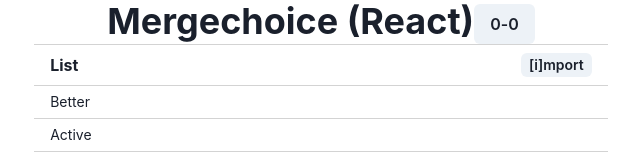
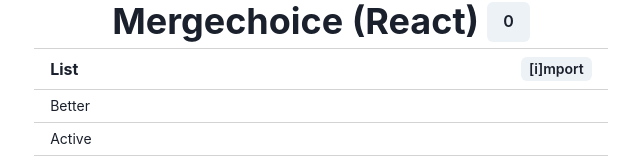
Before and after one commit to davidystephenson/mergechoice-react, a React (Vite) app: page / in a window 1280 px wide. Shown: the top 160 px of the page, without its empty margins (319-959 px from the left). Built offline with nearby package versions, Linux system fonts and the light colour scheme.

Commit message:
Label special choice counts

```diff
--- a/src/context/movies/MoviesProvider.tsx
+++ b/src/context/movies/MoviesProvider.tsx
@@ -15,6 +15,8 @@ import yeast from 'yeast'
 import findById from '../../service/findById'
 import getPoints from '../../service/getPoints'
 import removeFromOperations from '../../service/removeFromOperations'
+import getOperations from '../../service/getOperations'
+import getTotalSteps from '../../service/getTotalSteps'
 
 export default function MoviesProvider ({
   children
@@ -124,15 +126,65 @@ export default function MoviesProvider ({
       items: state.activeItems,
       choice: state.choice
     })
+  const random = state.choice?.random === true
+  const activeTotal = getTotalSteps({
+    items: state.activeItems,
+    operations: state.activeOperations
+  })
+  const betterTotal = getTotalSteps({
+    items: state.betterItems,
+    operations: state.betterOperations
+  })
+  const worseTotal = getTotalSteps({
+    items: state.worseItems,
+    operations: state.worseOperations
+  })
+  const reserveOperations = state.reserveItems.map(item => {
+    return {
+      input: [[], []],
+      output: [item.id]
+    }
+  })
+  const newReserveOperations = getOperations({
+    activeOperations: reserveOperations
+  })
+  const activePostOperation = {
+    input: [[], []],
+    output: state.activeItems.map(item => item.id)
+  }
+  const betterPostOperation = {
+    input: [[], []],
+    output: state.betterItems.map(item => item.id)
+  }
+  const worsePostOperation = {
+    input: [[], []],
+    output: state.worseItems.map(item => item.id)
+  }
+  const reserveTotal = getTotalSteps({
+    items: [...state.activeItems, ...state.betterItems, ...state.reserveItems, ...state.worseItems],
+    operations: [
+      ...newReserveOperations,
+      activePostOperation,
+      betterPostOperation,
+      worsePostOperation
+    ]
+  })
+  const minimumCount = activeTotal.minimum + betterTotal.minimum + worseTotal.minimum + reserveTotal.minimum
+  const maximumCount = activeTotal.maximum + betterTotal.maximum + worseTotal.maximum + reserveTotal.maximum
+  const equalCount = minimumCount === maximumCount
   const value: MoviesContextValue = {
     ...state,
     choose,
     choosing,
     createRandomMovieChoice,
     defaultOptionIndex,
+    equalCount,
+    maximumCount,
+    minimumCount,
     movies: state.activeItems,
     populateMovies,
     removeMovie,
+    random,
     rewind,
     state
   }
--- a/src/types.ts
+++ b/src/types.ts
@@ -66,10 +66,14 @@ export interface MoviesContextValue extends State {
   choosing: boolean
   createRandomMovieChoice: () => void
   defaultOptionIndex: number | undefined
+  equalCount: boolean
+  maximumCount: number
+  minimumCount: number
   movies: Movie[]
   populateMovies: ({ movies }: { movies: Movie[] }) => void
   removeMovie: ({ id }: { id: string }) => void
   history: HistoryEvent[]
+  random: boolean
   rewind: ({ historyEventId }: { historyEventId: string }) => void
   state: State
 }
--- a/src/view/ChoiceCounter.tsx
+++ b/src/view/ChoiceCounter.tsx
@@ -1,61 +1,28 @@
-import { Button, HStack, Icon, Text } from '@chakra-ui/react'
-import useMoviesContext from '../context/movies/useMoviesContext'
-import getTotalSteps from '../service/getTotalSteps'
-import getOperations from '../service/getOperations'
-import { GiPerspectiveDiceSixFacesRandom } from 'react-icons/gi'
+import {
+  Button,
+  Popover,
+  PopoverArrow,
+  PopoverBody,
+  PopoverContent,
+  PopoverTrigger
+} from '@chakra-ui/react'
+import ChoiceCounterLabelView from './ChoiceCounterLabel'
+import ChoiceCounterDetailsView from './ChoicedCounterDetails'
 
 export default function ChoiceCounterView (): JSX.Element {
-  const moviesContextValue = useMoviesContext()
-  const activeTotal = getTotalSteps({
-    items: moviesContextValue.activeItems,
-    operations: moviesContextValue.activeOperations
-  })
-  const betterTotal = getTotalSteps({
-    items: moviesContextValue.betterItems,
-    operations: moviesContextValue.betterOperations
-  })
-  const worseTotal = getTotalSteps({
-    items: moviesContextValue.worseItems,
-    operations: moviesContextValue.worseOperations
-  })
-  const reserveOperations = moviesContextValue.reserveItems.map(item => {
-    return {
-      input: [[], []],
-      output: [item.id]
-    }
-  })
-  const newReserveOperations = getOperations({
-    activeOperations: reserveOperations
-  })
-  const activePostOperation = {
-    input: [[], []],
-    output: moviesContextValue.activeItems.map(item => item.id)
-  }
-  const betterPostOperation = {
-    input: [[], []],
-    output: moviesContextValue.betterItems.map(item => item.id)
-  }
-  const worsePostOperation = {
-    input: [[], []],
-    output: moviesContextValue.worseItems.map(item => item.id)
-  }
-  const reserveTotal = getTotalSteps({
-    items: [...moviesContextValue.activeItems, ...moviesContextValue.betterItems, ...moviesContextValue.reserveItems, ...moviesContextValue.worseItems],
-    operations: [
-      ...newReserveOperations,
-      activePostOperation,
-      betterPostOperation,
-      worsePostOperation
-    ]
-  })
-  const minimumTotal = activeTotal.minimum + betterTotal.minimum + worseTotal.minimum + reserveTotal.minimum
-  const maximumTotal = activeTotal.maximum + betterTotal.maximum + worseTotal.maximum + reserveTotal.maximum
-  const random = moviesContextValue.state.choice?.random === true
-  const minimum = random ? <Text>1</Text> : <Text>{minimumTotal}</Text>
-  const maximum = random ? <Icon as={GiPerspectiveDiceSixFacesRandom} /> : <Text>{maximumTotal}</Text>
   return (
-    <Button variant='solid'>
-      <HStack spacing='0'>{minimum}<Text>-</Text>{maximum}</HStack>
-    </Button>
+    <Popover>
+      <PopoverTrigger>
+        <Button variant='solid'>
+          <ChoiceCounterLabelView />
+        </Button>
+      </PopoverTrigger>
+      <PopoverContent w='fit-content'>
+        <PopoverArrow />
+        <PopoverBody>
+          <ChoiceCounterDetailsView />
+        </PopoverBody>
+      </PopoverContent>
+    </Popover>
   )
 }
--- /dev/null
+++ b/src/view/ChoiceCounterLabel.tsx
@@ -0,0 +1,22 @@
+import { HStack, Text } from '@chakra-ui/react'
+import MinimumLabelView from './MinimumLabel'
+import MaximumLabel from './MaximumLabel'
+import useMoviesContext from '../context/movies/useMoviesContext'
+import { CheckIcon } from '@chakra-ui/icons'
+
+export default function ChoiceCounterLabelView (): JSX.Element {
+  const moviesContextValue = useMoviesContext()
+  if (moviesContextValue.finalized) {
+    return <CheckIcon />
+  }
+  if (moviesContextValue.equalCount && !moviesContextValue.random) {
+    return <span>{moviesContextValue.maximumCount}</span>
+  }
+  return (
+    <HStack>
+      <MinimumLabelView />
+      <Text>-</Text>
+      <MaximumLabel />
+    </HStack>
+  )
+}
--- /dev/null
+++ b/src/view/ChoicedCounterDetails.tsx
@@ -0,0 +1,26 @@
+import { Text } from '@chakra-ui/react'
+import useMoviesContext from '../context/movies/useMoviesContext'
+
+export default function ChoiceCounterDetailsView (): JSX.Element {
+  const moviesContextValue = useMoviesContext()
+  if (moviesContextValue.finalized) {
+    return <>Your list is sorted!</>
+  }
+  if (moviesContextValue.random) {
+    return (
+      <>
+        <Text>You have to make at least 1 choice.</Text>
+        <Text>The maximum number of choices comes from the random choice.</Text>
+      </>
+    )
+  }
+  if (moviesContextValue.equalCount) {
+    return <>You have 1 more choice.</>
+  }
+  return (
+    <>
+      <Text>You have at least {moviesContextValue.minimumCount} more choices.</Text>
+      <Text>You have at most {moviesContextValue.maximumCount} more choices.</Text>
+    </>
+  )
+}
--- /dev/null
+++ b/src/view/MaximumLabel.tsx
@@ -0,0 +1,11 @@
+import { Icon } from '@chakra-ui/icons'
+import useMoviesContext from '../context/movies/useMoviesContext'
+import { GiPerspectiveDiceSixFacesRandom } from 'react-icons/gi'
+
+export default function MinimumLabelView (): JSX.Element {
+  const moviesContextValue = useMoviesContext()
+  if (moviesContextValue.random) {
+    return <Icon as={GiPerspectiveDiceSixFacesRandom} />
+  }
+  return <span>{moviesContextValue.maximumCount}</span>
+}
--- /dev/null
+++ b/src/view/MinimumLabel.tsx
@@ -0,0 +1,9 @@
+import useMoviesContext from '../context/movies/useMoviesContext'
+
+export default function MinimumLabelView (): JSX.Element {
+  const moviesContextValue = useMoviesContext()
+  if (moviesContextValue.random) {
+    return <span>1</span>
+  }
+  return <span>{moviesContextValue.minimumCount}</span>
+}
--- a/src/view/Movies.tsx
+++ b/src/view/Movies.tsx
@@ -29,10 +29,12 @@ export default function MoviesView (): JSX.Element {
   )
   return (
     <VStack spacing='0'>
-      <Heading textAlign='center'>
-        Mergechoice (React)
+      <HStack mb='5px'>
+        <Heading>
+          Mergechoice (React)
+        </Heading>
         <ChoiceCounterView />
-      </Heading>
+      </HStack>
       <HStack flexWrap='wrap' justifyContent='center'>
         <OptionProvider
           chooseHotkey='a'
--- a/src/view/RandomButton.tsx
+++ b/src/view/RandomButton.tsx
@@ -1,6 +1,7 @@
-import { Button } from '@chakra-ui/react'
+import { Button, HStack, Icon, Text } from '@chakra-ui/react'
 import useMoviesContext from '../context/movies/useMoviesContext'
 import { useHotkeys } from 'react-hotkeys-hook'
+import { GiPerspectiveDiceSixFacesRandom } from 'react-icons/gi'
 
 export default function RandomButtonView (): JSX.Element {
   const moviesContextValue = useMoviesContext()
@@ -13,7 +14,10 @@ export default function RandomButtonView (): JSX.Element {
   }
   return (
     <Button variant='solid' size='xs' fontSize='sm' onClick={handleClick}>
-      [r]andom
+      <HStack>
+        <Text>[r]andom</Text>
+        <Icon as={GiPerspectiveDiceSixFacesRandom} />
+      </HStack>
     </Button>
   )
 }
```
